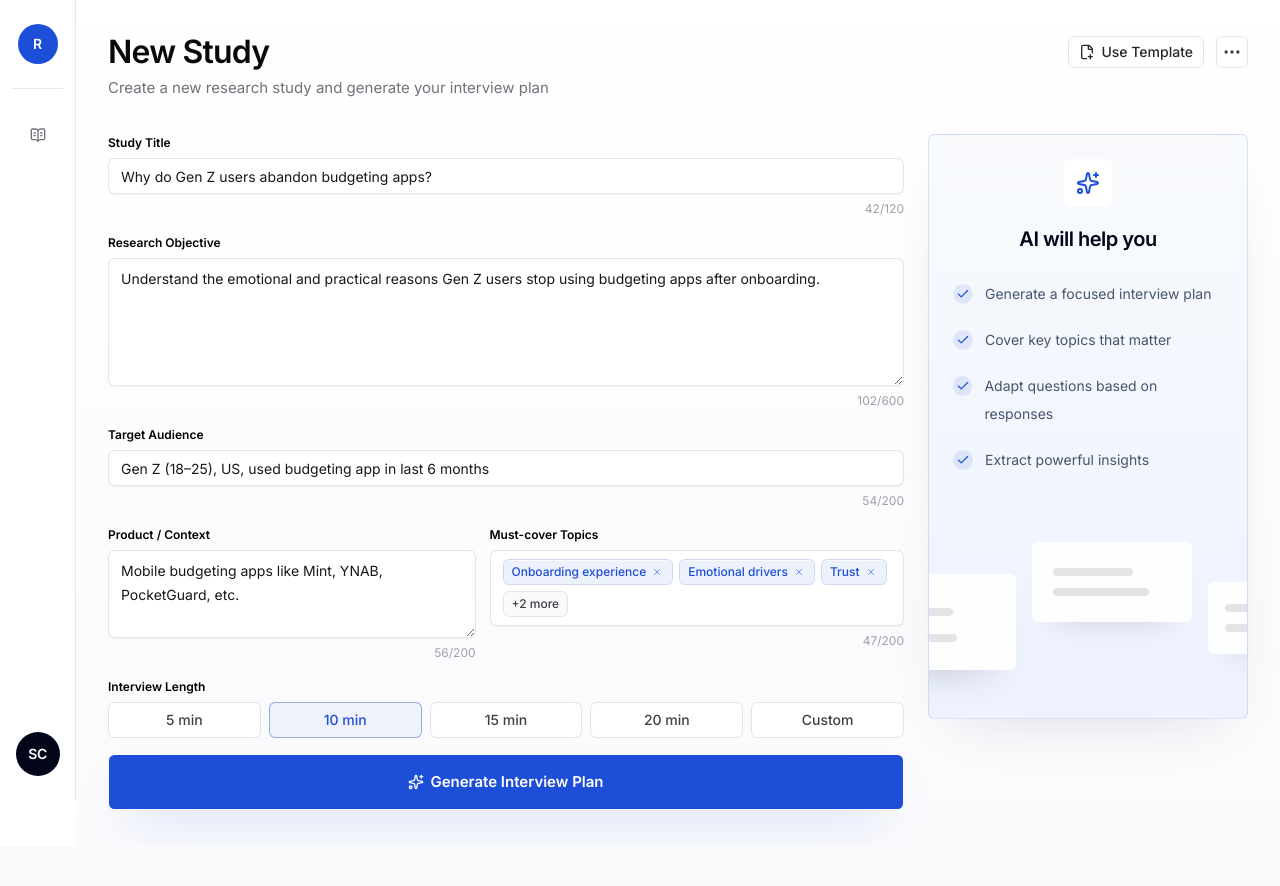
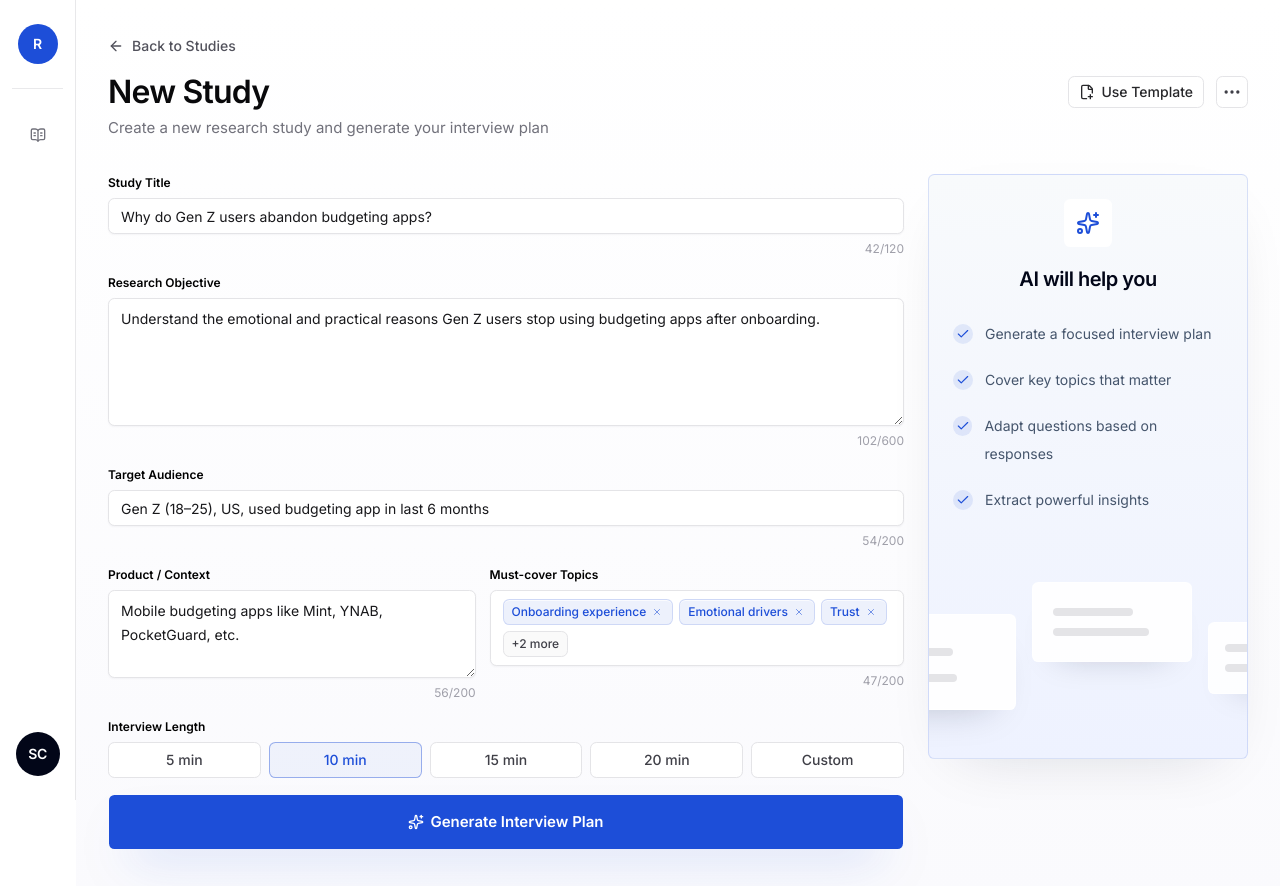
Before and after one commit to sa-ma/motives-demo, a Next.js app in the folder apps/web/: page /studies/new in a window 1280 px wide. Before the commit the page ends 846 px from the top, so only its background shows below. Built offline with nearby package versions, Linux system fonts and the light colour scheme.

Commit message:
feat(studies): add back navigation to study pages

```diff
--- a/apps/web/src/components/studies/interview-plan-page.tsx
+++ b/apps/web/src/components/studies/interview-plan-page.tsx
@@ -1,7 +1,8 @@
 "use client";
 
+import Link from "next/link";
 import { useState } from "react";
-import { Ellipsis, PenLine, RefreshCcw, Sparkles } from "lucide-react";
+import { ArrowLeft, Ellipsis, PenLine, RefreshCcw, Sparkles } from "lucide-react";
 
 import { EditTopicsDialog } from "@/components/studies/edit-topics-dialog";
 import type { StudyPlanModel } from "@/components/studies/study-plans.mock";
@@ -142,7 +143,16 @@ export function InterviewPlanPage({ plan }: { plan: StudyPlanModel }) {
     <>
       <div className="min-h-full bg-[linear-gradient(180deg,rgba(255,255,255,0.97),rgba(248,250,252,0.98))]">
         <div className="flex w-full flex-col gap-6 px-4 py-7 sm:px-6 lg:px-6 lg:py-9 xl:px-8 2xl:px-12">
-          <section className="flex flex-col gap-5 md:flex-row md:items-start md:justify-between md:gap-8">
+          <section className="flex flex-col gap-5">
+            <Link
+              href="/studies"
+              className="inline-flex w-fit items-center gap-2 text-sm font-medium text-zinc-600 transition-colors hover:text-zinc-950"
+            >
+              <ArrowLeft className="size-4" />
+              Back to Studies
+            </Link>
+
+            <div className="flex flex-col gap-5 md:flex-row md:items-start md:justify-between md:gap-8">
               <div className="min-w-0 flex-1 space-y-2">
                 <h1 className="font-heading text-[1.9rem] leading-none font-semibold tracking-tight text-zinc-950 sm:text-[2.2rem]">
                   Interview Plan
@@ -171,6 +181,7 @@ export function InterviewPlanPage({ plan }: { plan: StudyPlanModel }) {
                 >
                   <Ellipsis className="size-5" />
                 </Button>
+              </div>
             </div>
           </section>
 
--- a/apps/web/src/components/studies/study-page-header.tsx
+++ b/apps/web/src/components/studies/study-page-header.tsx
@@ -1,9 +1,19 @@
-import { Ellipsis, FilePlus2 } from "lucide-react";
+import Link from "next/link";
+import { ArrowLeft, Ellipsis, FilePlus2 } from "lucide-react";
 
 import { Button } from "@/components/ui/button";
 
 export function StudyPageHeader() {
   return (
+    <div className="flex flex-col gap-5">
+      <Link
+        href="/studies"
+        className="inline-flex w-fit items-center gap-2 text-sm font-medium text-zinc-600 transition-colors hover:text-zinc-950"
+      >
+        <ArrowLeft className="size-4" />
+        Back to Studies
+      </Link>
+
       <div className="flex flex-col gap-5 md:flex-row md:items-start md:justify-between">
         <div className="max-w-2xl space-y-1.5">
           <h1 className="font-heading text-[1.65rem] leading-none font-semibold tracking-tight text-zinc-950 md:text-[2rem]">
@@ -35,5 +45,6 @@ export function StudyPageHeader() {
           </Button>
         </div>
       </div>
+    </div>
   );
 }
```
Lines whose indentation alone changed are shown as unchanged.
